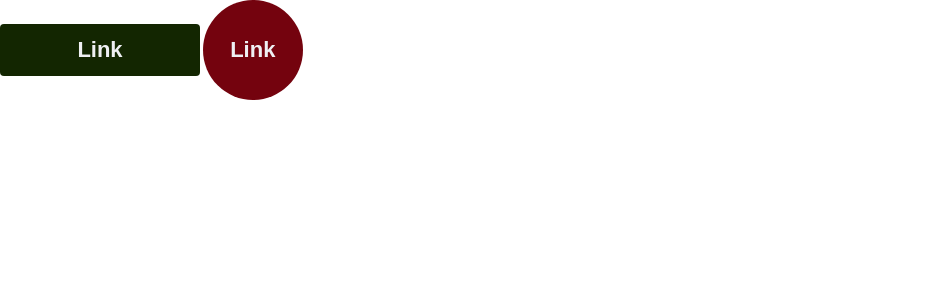
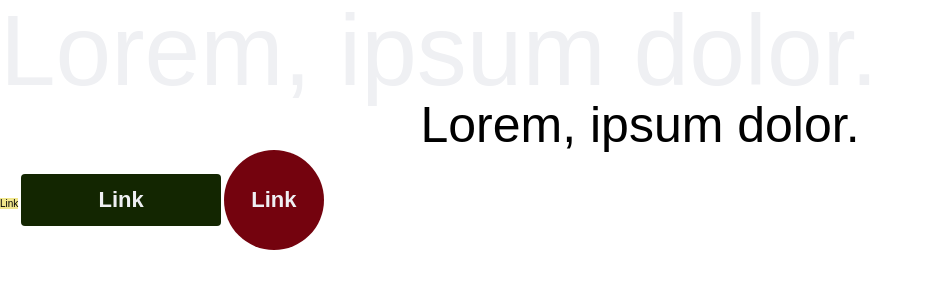
Before and after one commit to dudiiiiiiii/dudiiiiiiii.github.io, a plain HTML site: page index.html in a window 1280 px wide. Shown: the whole page, without its empty margins (0-932 px from the left). Drawn offline with Linux system fonts and the light colour scheme; a web font is replaced by a local one.

Commit message:
.heading added

```diff
--- a/index.html
+++ b/index.html
@@ -8,6 +8,9 @@
     <title>HTML</title>
 </head>
 <body>
+    <h1 class="heading--h1">Lorem, ipsum dolor.</h1>
+    <h2 class="heading--h2">Lorem, ipsum dolor.</h2>
+    <a href="#">Link</a>
     <a class="btn btn--green" href="#">Link</a>
     <a class="btn btn--red btn--circle" href="#">Link</a>
     <script src="js/scripts.js"></script>
--- a/scss/04-elements/_index.scss
+++ b/scss/04-elements/_index.scss
@@ -1,3 +1,4 @@
 @forward "html";
 @forward "body";
+@forward 'link';
 @forward "typography";
--- /dev/null
+++ b/scss/04-elements/_link.scss
@@ -0,0 +1,5 @@
+a {
+    color: inherit;
+    text-decoration: none;
+    background-color: khaki;
+}
--- /dev/null
+++ b/scss/06-components/_heading.scss
@@ -0,0 +1,33 @@
+@use '../01-settings/' as *;
+@use '../02-tools/' as *;
+
+.heading{
+
+
+
+    &--h1 {
+
+        color: $color-white;
+        font-size: 6rem;
+
+        @include medium {
+            font-size: 8rem;
+        }
+
+        @include large {
+            font-size: 10rem;
+        }
+
+    }
+
+    &--h2 {
+
+        font-size: 5rem;
+        width: 100%;
+        text-align: center;
+
+
+    }
+
+
+}
--- a/scss/06-components/_index.scss
+++ b/scss/06-components/_index.scss
@@ -1 +1,2 @@
 @forward 'btn';
+@forward 'heading';
```
Also changed, not shown: css/main.css, 1 other file.
